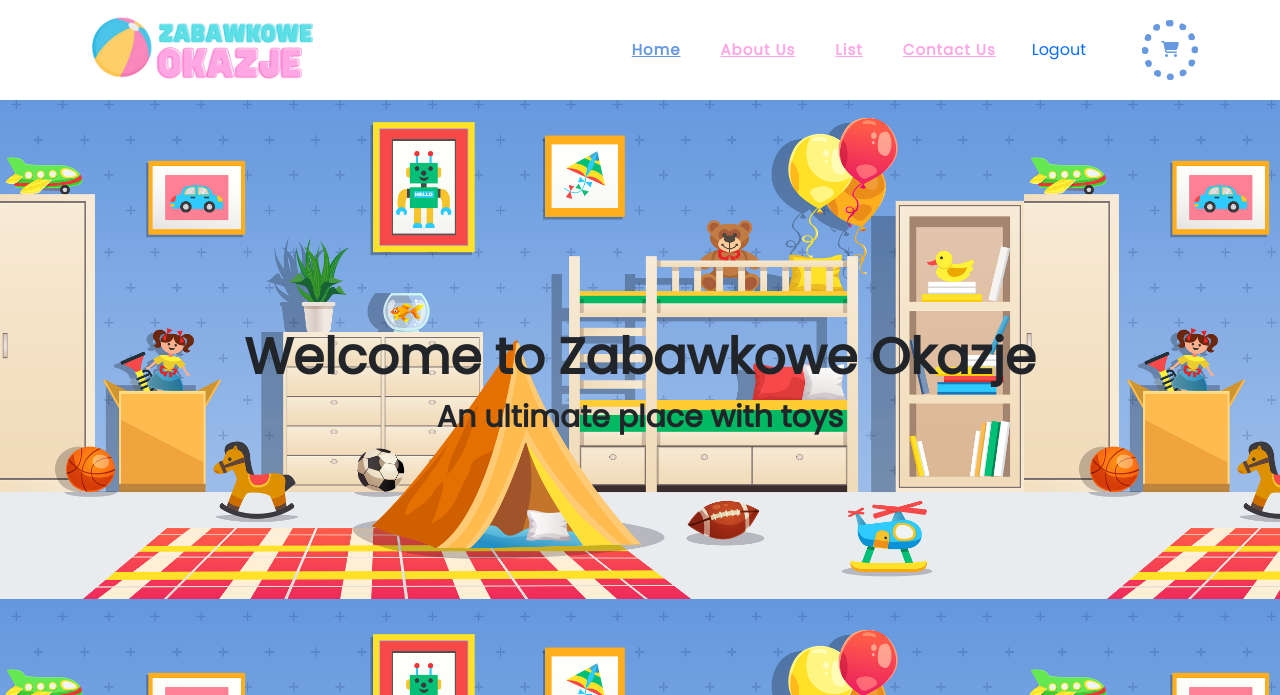
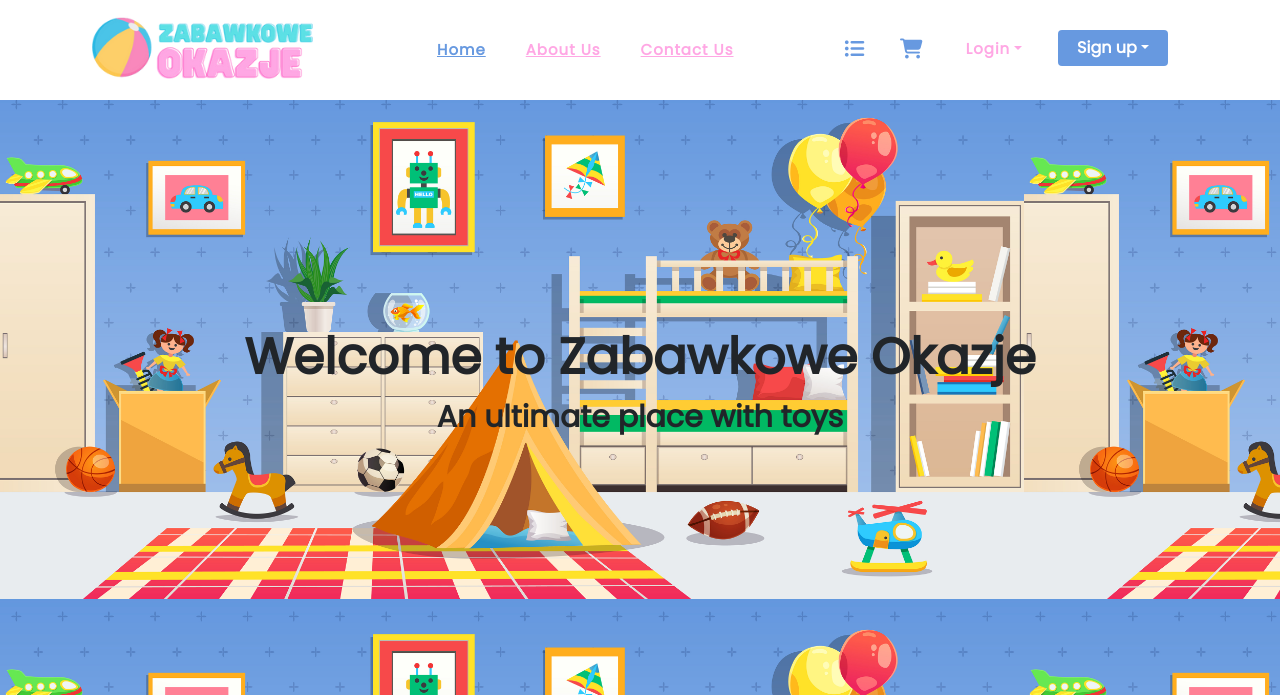
Before and after one commit to kacperson/ZabawkoweOkazje, a Flask app: page / in a window 1280 px wide. Shown: the top 695 px of the page. Run offline with Flask 2, Linux system fonts and the light colour scheme; the visitor is signed in with stand-in values (Sample User, id 1); some libraries are stand-ins or nearby versions.

Commit message:
nav-bar update

```diff
--- a/stronka/static/css/style.css
+++ b/stronka/static/css/style.css
@@ -90,9 +90,9 @@ header
 }
 
 .header-area .main-nav .nav {
-  float: right;
+  float: left;
   margin-top: 30px;
-  margin-right: 0px;
+  margin-left: 100px;
   background-color: transparent;
   -webkit-transition: all 0.3s ease 0s;
   -moz-transition: all 0.3s ease 0s;
@@ -102,22 +102,18 @@ header
   z-index: 999;
 }
 
+.header-area .action-buttons{
+  float: right;
+  position: relative;
+  padding-left: 20px;
+  padding-right: 20px;
+}
 .header-area .main-nav .nav li {
   padding-left: 20px;
   padding-right: 20px;
 }
 
-.header-area .main-nav .nav li:last-child {
-  margin-top: -10px;
-  padding-right: 0px;
-  padding-left: 40px;
-}
 
-.header-area .main-nav .nav li:last-child a ,
-.background-header .main-nav .nav li:last-child a {
-  padding: 0px 20px;
-  font-weight: 400;
-}
 
 .header-area .main-nav .nav li a {
   display: block;
@@ -154,7 +150,7 @@ header
 }
 
 @media (max-width: 1200px) {
-  .header-area .main-nav .nav li {
+  .header-area .main-nav li {
     padding-left: 12px;
     padding-right: 12px;
   }
@@ -163,26 +159,22 @@ header
   }
 }
 
-.header-area .main-nav .nav .cart-button {
-  border-color: #6799E0;
-  border-width: 7px;
-  border-style: dotted;
-  border-radius: 100%;
+.header-area .main-nav .nav-button {
   text-decoration: none;
-  padding: 11px 11px;
- display: inline-block;
+  padding: 7px 6px;
+  display: inline-block;
   transition: transform .7s ease-in-out ;
 }
 
-.header-area .main-nav .nav .cart-button i{
+.header-area .main-nav  .nav-button i{
   color: #6799E0;
 }
-.header-area .main-nav .nav .cart-button:hover {
-transform: rotate(15deg);
+.header-area .main-nav .nav-button:hover {
+transform: rotate(10deg);
 }
 
 @media (max-width: 767px) {
-  .background-header .main-nav .nav {
+  .background-header .main-nav  {
     margin-top: 80px !important;
   }
   .header-area .main-nav .logo {
@@ -190,7 +182,7 @@ transform: rotate(15deg);
   }
   .header-area.header-sticky .nav li a:hover,
   .header-area.header-sticky .nav li a.active {
-    color: #33ccc5!important;
+    color: #6799E0!important;
     opacity: 1;
   }
 
@@ -215,7 +207,7 @@ transform: rotate(15deg);
   }
   .header-area .main-nav .nav {
     float: none;
-    width: 100%;
+    width: 60%;
     display: block;
     -webkit-transition: all 0s ease 0s;
     -moz-transition: all 0s ease 0s;
@@ -249,7 +241,7 @@ transform: rotate(15deg);
   }
   .header-area .main-nav .nav li a:hover {
     background: #eee !important;
-    color: #33ccc5!important;
+    color: #6799E0!important;
   }
 
 }
@@ -258,6 +250,101 @@ transform: rotate(15deg);
   .header-area .main-nav .nav {
     display: flex !important;
   }
+}
+
+.main-nav .auth .nav-right{
+    float: right;
+    display: block;
+    -webkit-transition: all 0s ease 0s;
+    -moz-transition: all 0s ease 0s;
+    -o-transition: all 0s ease 0s;
+    transition: all 0s ease 0s;
+    margin-top: 30px;
+}
+
+.main-nav .auth .nav-right li{
+  display: inline-block;
+  padding-left: 10px ;
+  padding-right: 10px;
+  float: left;
+
+}
+
+.form-control {
+	box-shadow: none;
+	font-weight: normal;
+	font-size: 13px;
+}
+
+ .sign-up-btn {
+	min-width: 110px;
+	max-height: 36px;
+    font-weight: bold;
+}
+ .dropdown-menu {
+	color: #c7c7c7;
+	font-weight: normal;
+	border-radius: 1px;
+	border-color: #e5e5e5;
+	box-shadow: 0 2px 8px rgba(0,0,0,.05);
+}
+
+ .main-nav .auth .nav-right .login {
+   font-weight: bold;
+   font-size: 15px;
+  color: #FFA7E4;
+  text-transform: capitalize;
+  -webkit-transition: all 0.3s ease 0s;
+  -moz-transition: all 0.3s ease 0s;
+  -o-transition: all 0.3s ease 0s;
+  transition: all 0.3s ease 0s;
+  border: transparent;
+  letter-spacing: 1px;
+ }
+
+ .auth .navbar-form {
+	border: none;
+}
+ .auth .action-form {
+	width: 290px;
+	padding: 20px;
+    border-radius: 15px;
+	left: auto;
+	right: 0;
+	font-size: 14px;
+}
+ .auth .action-form a {
+	color: #6799E0;
+	padding: 0 !important;
+	font-size: 14px;
+}
+.auth .action-form .hint-text {
+    text-align: center;
+    margin-bottom: 15px;
+    font-size: 13px;
+}
+
+.auth .form-group {
+  margin-top: 5px;
+  margin-bottom: 5px;
+}
+
+ .auth .btn-primary, .navbar .btn-primary:active {
+	color: #fff;
+	background: #6799E0 !important;
+	border: none;
+}
+ .auth .btn-primary:hover, .navbar .btn-primary:focus {
+	color: #fff;
+	background: #6799E0 !important;
+}
+
+.auth .action-buttons .dropdown-toggle::after {
+	display: none;
+}
+.auth .form-check-label input {
+	position: relative;
+	top: 1px;
 }
 
 /*
--- a/stronka/templates/base.html
+++ b/stronka/templates/base.html
@@ -16,6 +16,7 @@
 
 
     <!-- Additional CSS Files -->
+  <link rel="stylesheet" href="https://fonts.googleapis.com/icon?family=Material+Icons">
     <link rel="stylesheet" href="../static/css/style.css">
     <!--<link rel="stylesheet" href="../static/css/animated.css">-->
     <link rel="stylesheet" href="../static/css/owl.css">
@@ -38,23 +39,82 @@
             </a>
 
             <!-- ***** Menu ***** -->
+              <div class="menu mr-auto">
                 <ul class="nav">
                   <li class="scroll-to-section"><a href="/home" class="active">Home</a></li>
                   <!--<li class="scroll-to-section"><a href="#features">Features</a></li>-->
                   <li class="scroll-to-section"><a href="/about">About Us</a></li>
-              <li><a href="/list">List</a></li>
+
                   <li class="scroll-to-section"><a href="/contact">Contact Us</a></li>
-              {% if current_user.is_authenticated %}
-              <a href="{{ url_for('logout_page') }}" class="nav-link login">Logout</a>
-              {% else %}
-              <li class="scroll-to-section"><a href="/login">Login</a></li>
-              <li class="scroll-to-section"><a href="/signin">Sign In</a></li>
-              {% endif %}
-              <li><div class="cart-button">
-                <i href="/cart" class="fa-solid fa-cart-shopping fa-fw" ></i>
-              </div></li>
+    {#              {% if current_user.is_authenticated %}#}
+    {#              <a href="{{ url_for('logout_page') }}" class="nav-link login">Logout</a>#}
+    {#              {% else %}#}
+    {#              <li class="scroll-to-section"><a href="/login">Login</a></li>#}
+    {#              <li class="scroll-to-section"><a href="/signin">Sign In</a></li>#}
+    {#              {% endif %}#}
 
                 </ul>
+              </div>
+
+
+              <div class="auth action-buttons ml-auto">
+                  <ul class="nav-right">
+                      <li>
+                          <div class="nav-button">
+                                <i href="/list" class="fa-solid fa-list-ul fa-fw fa-lg"></i>
+                          </div>
+                      </li>
+                      <li>
+                        <div class="nav-button">
+                            <i href="/cart" class="fa-solid fa-cart-shopping fa-fw fa-lg" ></i>
+                        </div>
+                      </li>
+                      <li>
+                        <div class="nav-item dropdown">
+                        <a href="#" data-toggle="dropdown" class="nav-link login dropdown-toggle mr-4">Login</a>
+                        <div class="dropdown-menu action-form text-center">
+                            <form>
+                                <p class="hint-text">Welcome back!</p>
+
+                                <div class="form-group">
+                                    <input type="text" class="form-control" placeholder="Username" required="required">
+                                </div>
+                                <div class="form-group">
+                                    <input type="password" class="form-control" placeholder="Password" required="required">
+                                </div>
+                                <input type="submit" class="btn btn-primary btn-block" value="Login">
+                                <div class="text-center mt-2">
+                                    <a href="#">Forgot Your password?</a>
+                                </div>
+                            </form>
+                        </div>
+                    </div>
+                      </li>
+                      <li>
+                        <div class="nav-item dropdown">
+                        <a href="#" data-toggle="dropdown" class="btn btn-primary dropdown-toggle sign-up-btn">Sign up</a>
+                        <div class="dropdown-menu action-form text-center">
+                            <form>
+                                <p class="hint-text">Fill in this form to create your account!</p>
+                                <div class="form-group">
+                                    <input type="text" class="form-control" placeholder="Username" required="required">
+                                </div>
+                                <div class="form-group">
+                                    <input type="password" class="form-control" placeholder="Password" required="required">
+                                </div>
+                                <div class="form-group">
+                                    <input type="password" class="form-control" placeholder="Confirm Password" required="required">
+                                </div>
+                                <div class="form-group">
+                                    <label class="form-check-label"><input type="checkbox" required="required"> I accept the <a href="#">Terms &amp; Conditions</a></label>
+                                </div>
+                                <input type="submit" class="btn btn-primary btn-block" value="Sign up">
+                            </form>
+                        </div>
+                    </div>
+                      </li>
+                  </ul>
+              </div>
 
           </nav>
         </div>
@@ -65,6 +125,7 @@
 {% endblock %}
 
 {% block scripts %}
+
 {% endblock %}
 </body>
 </html>
--- a/stronka/templates/index.html
+++ b/stronka/templates/index.html
@@ -19,4 +19,7 @@
 {% endblock %}
 {% block scripts %}
 <script src="https://kit.fontawesome.com/05a09beaf0.js" crossorigin="anonymous"></script>
+<script src="https://code.jquery.com/jquery-3.5.1.min.js"></script>
+<script src="https://cdn.jsdelivr.net/npm/popper.js@1.16.0/dist/umd/popper.min.js"></script>
+<script src="https://stackpath.bootstrapcdn.com/bootstrap/4.5.0/js/bootstrap.min.js"></script>
 {% endblock %}
```
Lines whose indentation alone changed are shown as unchanged.
